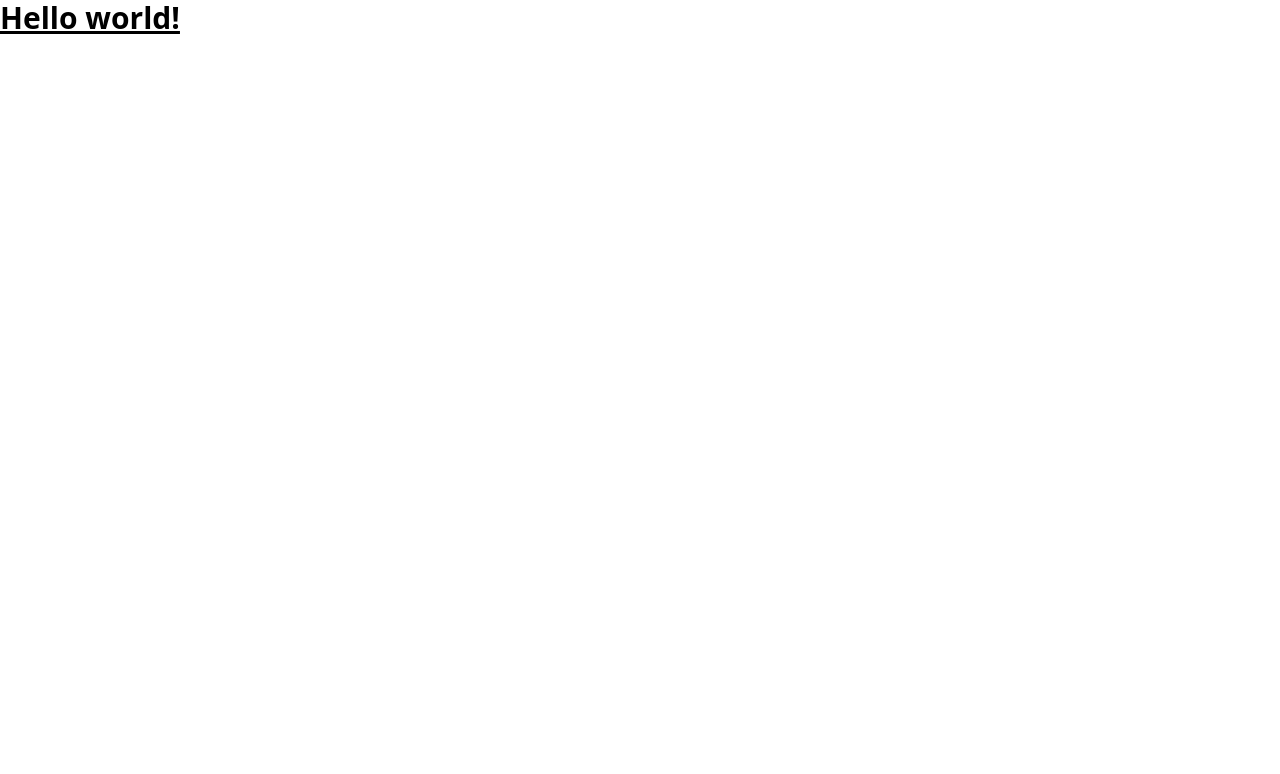
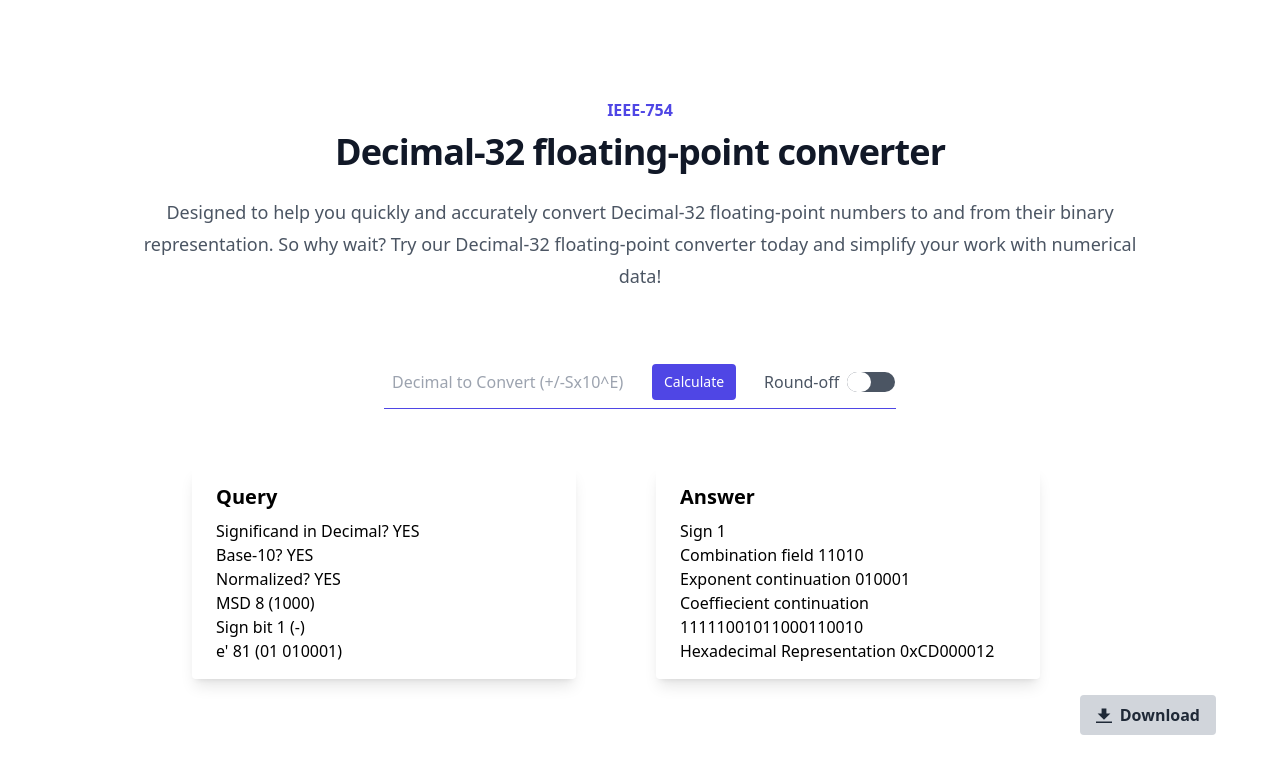
Before and after one commit to kieloBash/CSARCH-2---PROJECT, a React (Create React App) app in the folder front-end/: page / in a window 1280 px wide. Shown: the top 774 px of the page. Built offline with nearby package versions, Linux system fonts and the light colour scheme.

Commit message:
Major Additions for front-end
- added forms and submission
- added error checking

```diff
--- a/front-end/package.json
+++ b/front-end/package.json
@@ -3,9 +3,12 @@
   "version": "0.1.0",
   "private": true,
   "dependencies": {
+    "@heroicons/react": "^2.0.16",
+    "@material-tailwind/react": "^1.4.2",
     "@testing-library/jest-dom": "^5.16.5",
     "@testing-library/react": "^13.4.0",
     "@testing-library/user-event": "^13.5.0",
+    "classnames": "^2.3.2",
     "express": "^4.18.2",
     "react": "^18.2.0",
     "react-dom": "^18.2.0",
--- a/front-end/src/App.js
+++ b/front-end/src/App.js
@@ -6,14 +6,11 @@ import Home from "./scenes/Home";
 function App() {
   return (
     <div className="App">
-      {/* <main className="content">
+      <main className="content">
         <Routes>
           <Route path="/" element={<Home />} />
         </Routes>
-      </main> */}
-      <h1 className="text-3xl font-bold underline">
-      Hello world!
-    </h1>
+      </main>
     </div>
   );
 }
--- /dev/null
+++ b/front-end/src/components/Card.js
@@ -0,0 +1,37 @@
+import React from "react";
+
+export default function Card(props) {
+  return (
+    <div className="max-w-sm rounded overflow-hidden shadow-lg">
+      <div className="px-6 py-4">
+        {props.type === "query" ? (
+            <div className="container">
+                <div className="font-bold text-xl mb-2">Query</div>
+                <div>
+                    <div>Significand in Decimal? <span>YES</span></div>
+                    <div>Base-10? <span>YES</span></div>
+                    <div>Normalized? <span>YES</span></div>
+                    <div>MSD <span>8 (1000)</span></div>
+                    <div>Sign bit <span>1 (-)</span></div>
+                    <div>e' <span>81 (01 010001)</span></div>
+                </div>
+            </div>
+            ) : (
+            <div className="container">
+                <div className="font-bold text-xl mb-2">Answer</div>
+                <div>
+                    <div>Sign <span>{props.sign}</span></div>
+                    <div>Combination field <span>{props.combinationField}</span></div>
+                    <div>Exponent continuation <span>{props.exponentConti}</span></div>
+                    <div>Coeffiecient continuation <span>{props.coefficientConti}</span></div>
+                    <div>Hexadecimal Representation <span>{props.hex}</span></div>
+                </div>
+            </div>
+            )
+        }
+
+      </div>
+
+    </div>
+  );
+}
--- /dev/null
+++ b/front-end/src/components/Error.js
@@ -0,0 +1,12 @@
+import React from "react";
+
+export default function Error({text}) {
+  return (
+    <div
+      class="bg-red-100 border-l-4 border-red-500 text-red-700 p-4 h-3 flex items-center mt-2"
+      role="alert"
+    >
+      <span class="font-bold">Warning:</span><span className="ml-5">{text}</span>
+    </div>
+  );
+}
--- /dev/null
+++ b/front-end/src/scenes/Home.js
@@ -0,0 +1,182 @@
+import Card from "../components/Card";
+import Error from "../components/Error";
+
+import React, { useState } from "react";
+import classNames from "classnames";
+export default function Home() {
+  const [toggleRound, setToggleRound] = useState(false);
+  const [inputValue, setInputValue] = useState("");
+  const [error, setError] = useState("");
+
+  // *****************************************************************************  CODE FUNCTIONALITY CONVERTER HERE //
+  const convertToFloatingPoint = (decimal,exponent) => {
+    console.log(decimal)
+    console.log(exponent)
+  }
+
+  // *****************************************************************************  CODE FUNCTIONALITY DOWNLOADER HERE //
+  const handleDownload = () => {
+    alert("Initiating Download");
+  };
+
+  const handleInputChange = (event) => {
+    if(event.target.value === ''){
+      setError("");
+    }else{
+      setInputValue(event.target.value);
+    }
+  };
+
+  const handleSubmit = (event) => {
+    event.preventDefault();
+
+    try {
+      let input = inputValue.split("x");
+      let decimal = Number(input[0]);
+
+      const [wholePart, decimalPart] = decimal.toString().split('.');
+      const leftDigits = wholePart.length;
+      const rightDigits = decimalPart ? decimalPart.length : 0;
+
+      let base_exponent = input[1].split("^");
+      let base = Number(base_exponent[0]);
+      let exponent = Number(base_exponent[1]);
+
+      // *****************************************************************************  ERROR INPUTS //
+      if (exponent + 101 > 191) {                                                 // exponent out of range ERROR
+        setError("Invalid Exponent");
+      }
+      else if(!base){                                                             // no base given ERROR
+        setError("No Base Given");
+      }else if(base !== 10){
+        setError("Invalid Base");                                                 // invalid base ERROR
+      }else if(!decimal){
+        setError("Invalid Decimal");
+      }else if(leftDigits + rightDigits > 7 && !toggleRound){        // should be round off ERROR
+        setError("Over 7 Digits; Toggle Round-Off");
+      }
+
+
+      // *****************************************************************************  VALID INPUTS //
+      else if(!exponent){                                                         // no exponent so understood as 1
+        exponent = 1
+        setError("");
+        convertToFloatingPoint(decimal,exponent);
+      }
+      else {
+        setError("");
+        convertToFloatingPoint(decimal,exponent);
+      }
+
+
+    } catch (error) {
+      setError("No Base Given");
+    }
+  };
+
+  return (
+    <div className="bg-white py-16 sm:py-24 ">
+      <div className="mx-auto max-w-7xl px-6 lg:px-8 ">
+        {/* TITLE PAGE */}
+        <div className="mx-auto max-w-5xl lg:text-center ">
+          <h2 className="text-base font-semibold leading-7 text-indigo-600">
+            IEEE-754
+          </h2>
+          <p className="mt-2 text-3xl font-bold tracking-tight text-gray-900 sm:text-4xl">
+            Decimal-32 floating-point converter
+          </p>
+          <p className="mt-6 text-lg leading-8 text-gray-600 ">
+            Designed to help you quickly and accurately convert Decimal-32
+            floating-point numbers to and from their binary representation. So
+            why wait? Try our Decimal-32 floating-point converter today and
+            simplify your work with numerical data!
+          </p>
+        </div>
+        {/* BODY */}
+        <div className="mx-auto mt-10 max-w-2xl sm:mt-14 lg:mt-14 lg:max-w-4xl ">
+        <div className="mb-2 mx-auto flex items-center justify-center">{error ? <Error text={error} /> : <></>}</div>
+          {/* INPUT OF DECIMAL */}
+          <form
+            className="w-full max-w-lg mx-auto pb-0.5 "
+            onSubmit={handleSubmit}
+          >
+            <div className="flex items-center border-b border-indigo-600 py-2">
+              <input
+                className="appearance-none bg-transparent border-none w-3/6 text-gray-700 mr-3 py-1 px-2 leading-tight focus:outline-none"
+                type="text"
+                placeholder="Decimal to Convert (+/-Sx10^E)"
+                onChange={handleInputChange}
+              />
+
+              <button
+                className="flex-shrink-0 bg-indigo-600 hover:bg-indigo-400 border-indigo-600 hover:border-indigo-400 text-sm border-4 text-white py-1 px-2 rounded mr-2"
+                type="submit"
+              >
+                Calculate
+              </button>
+              <div className="flex items-center">
+                <span
+                  className={classNames(
+                    "text-md leading-8 text-gray-600 mr-2 ml-5 transition-all duration-500",
+                    {
+                      "text-indigo-600": toggleRound,
+                    }
+                  )}
+                >
+                  Round-off
+                </span>
+                <div
+                  onClick={() => setToggleRound(!toggleRound)}
+                  className={classNames(
+                    "flex w-12 h-5 bg-gray-600 rounded-full cursor-pointer transition-all duration-500",
+                    {
+                      "bg-indigo-600": toggleRound,
+                    }
+                  )}
+                >
+                  <span
+                    className={classNames(
+                      "h-5 w-6 bg-white rounded-full transition-all duration-500",
+                      {
+                        "ml-6": toggleRound,
+                      }
+                    )}
+                  ></span>
+                </div>
+              </div>
+            </div>
+          </form>
+
+          <dl className="grid max-w-xl grid-cols-1 gap-y-10 gap-x-8 lg:max-w-none lg:grid-cols-2 lg:gap-y-14 lg:mt-14">
+            <Card type={"query"} />
+            <Card
+              type={"answer"}
+              sign={"1"}
+              combinationField={"11010"}
+              exponentConti={"010001"}
+              coefficientConti={"11111001011000110010"}
+              hex={"0xCD000012"}
+            />
+          </dl>
+        </div>
+
+        {/* DOWNLOAD BUTTON */}
+        <div className="mx-auto max-w-7xl lg:px-8  flex justify-end mt-4">
+          <button
+            onClick={() => handleDownload()}
+            className="bg-gray-300 hover:bg-indigo-600 hover:text-white text-gray-800 font-bold py-2 px-4 rounded inline-flex items-center transition-all duration-300"
+          >
+            <svg
+              className="fill-current w-4 h-4 mr-2"
+              xmlns="http://www.w3.org/2000/svg"
+              viewBox="0 0 20 20"
+            >
+              <path d="M13 8V2H7v6H2l8 8 8-8h-5zM0 18h20v2H0v-2z" />
+            </svg>
+            <span>Download</span>
+          </button>
+        </div>
+      </div>
+    </div>
+  );
+}
--- a/front-end/src/scenes/Home.jsx
+++ /dev/null
@@ -1,12 +0,0 @@
-import React, { useState, useEffect } from "react";
-
-const Home = () => {
-
-  return (
-  <div>
-    <h1>IEEE-754 Decimal-32 floating point translator</h1>
-  </div>
-  );
-};
-
-export default Home;
```
Also changed, not shown: 1 other file (tests, documents, lock files or other folders).
